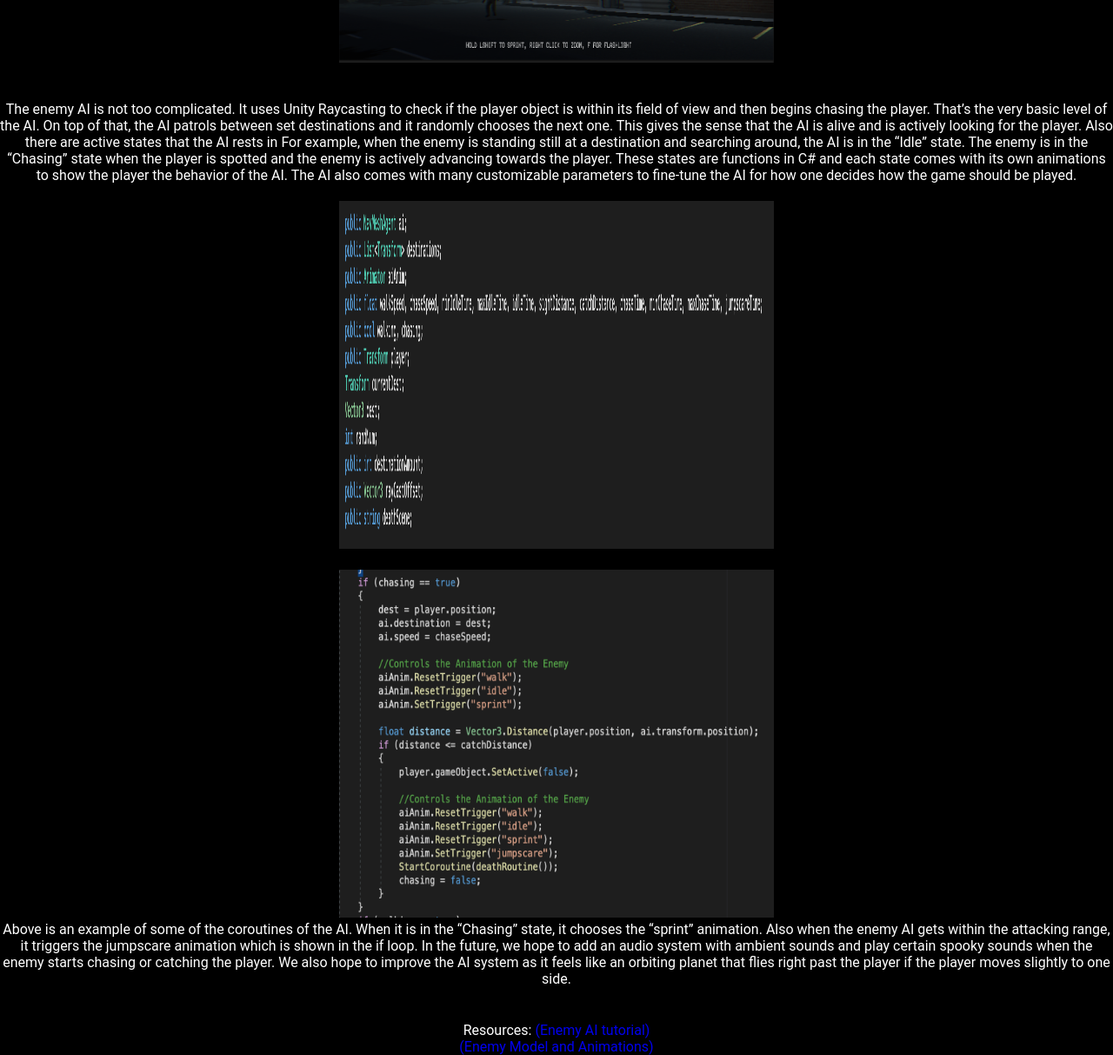
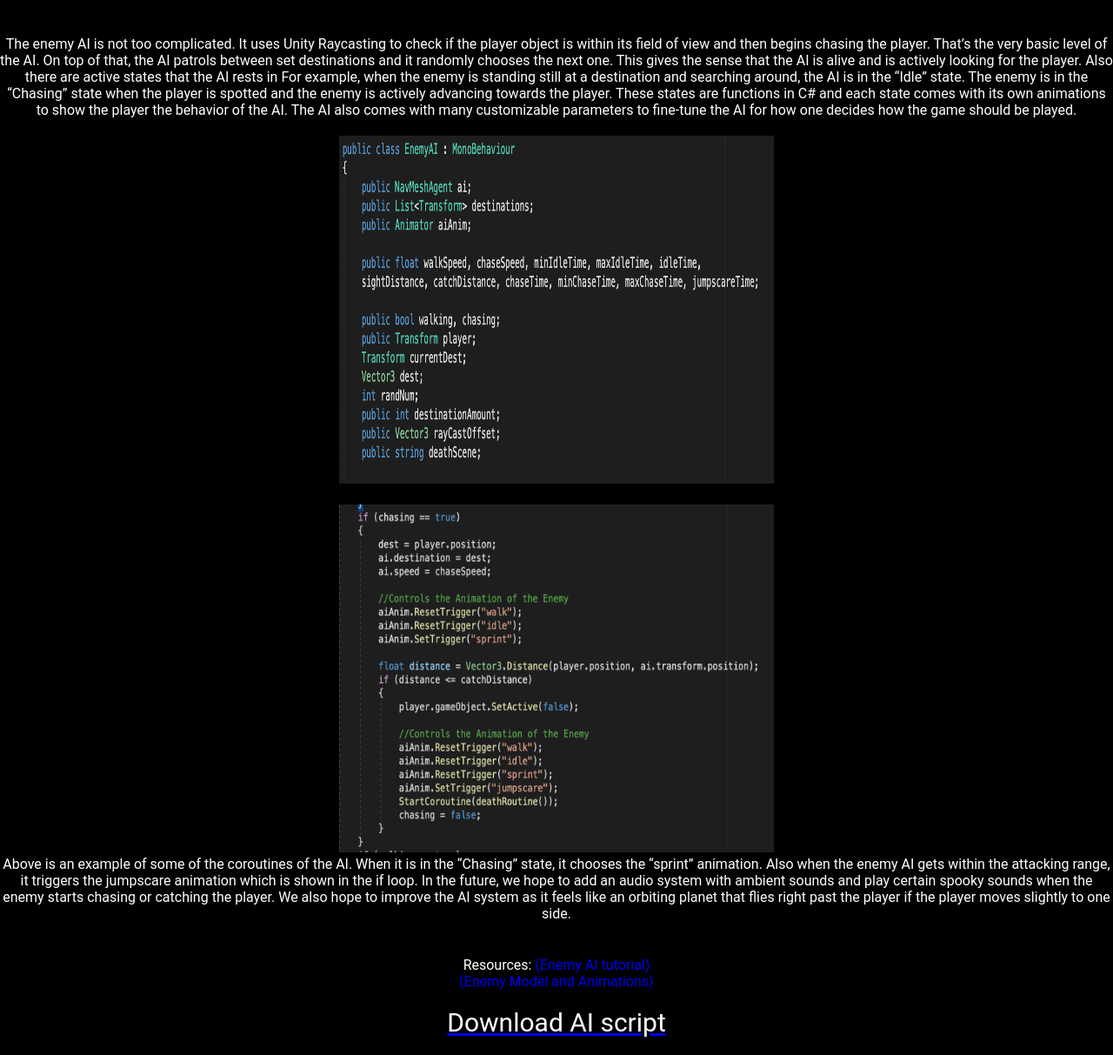
Before and after one commit to RamN28/CSPWebsite, a website: page Night of Doom.html in a window 1280 px wide. Shown: the part 615-1828 px from the top of the page at 87% size. Drawn offline with Linux system fonts and the light colour scheme.

Commit message:
Home
Working on Project page

```diff
--- a/Night of Doom.html
+++ b/Night of Doom.html
@@ -26,9 +26,6 @@
     </style>
   <center><h1>Night of Doom</h1> </center>
   <section></section>
-  <center><a href="EnemyAI.cs" download="EnemyAI"><u><p style="font-size: 30px;">Click to download file</p></a></center></u>
-
-  <section></section>
   <p style="text-align: justify;"><center>Our Unity game is called Night of Doom. It features a deranged farmer with a sinister agenda, from whom the player must escape from. The user must utilize swift and stealthy movements to escape the farmer’s clutches in the dead of night.  The user can shine their flashlight to illuminate the road, permitting them to gain distance from the enemy farmer. The goal of the game is to survive being captured by the farmer for as long as possible.</p></center>
 
   <center><p></p> </center>
@@ -38,7 +35,7 @@
 <p style="text-align: justify;"></p><center>The enemy AI is not too complicated. It uses Unity Raycasting to check if the player object is within its field of view and then begins chasing the player.  That’s the very basic level of the AI. On top of that, the AI patrols between set destinations and it randomly chooses the next one. This gives the sense that the AI is alive and is actively looking for the player. Also there are active states that the AI rests in For example, when the enemy is standing still at a destination and searching around, the AI is in the “Idle” state. The enemy is in the “Chasing” state when the player is spotted and the enemy is actively advancing towards the player. These states are functions in C# and each state comes with its own animations to show the player the behavior of the AI. The AI also comes with many customizable parameters to fine-tune the AI for how one decides how the game should be played.</center>
 
 <section>
-    <center><img src="Images/gaming3.png" alt="My image" width="500" height="400"> </center>
+    <center><img src="Images/game3.png" alt="My image" width="500" height="400"> </center>
 </section>
 
 <center><img src="Images/game2.png" alt="My image" width="500" height="400"> </center>
@@ -50,6 +47,9 @@
     <a href="https://www.youtube.com/watch?v=PRiuiES9N54">(Enemy AI tutorial)</a> <br>
     <a href="https://www.mixamo.com/#/">(Enemy Model and Animations)</a>
     </center>
+    <section>
+        <center><a href="EnemyAI.cs" download="EnemyAI"><u><p style="font-size: 30px;">Download AI script</p></a></center></u>
+    </section>
 
 
 
```
Also changed, not shown: Images/game3.png (added), Images/gaming3.png (deleted).
